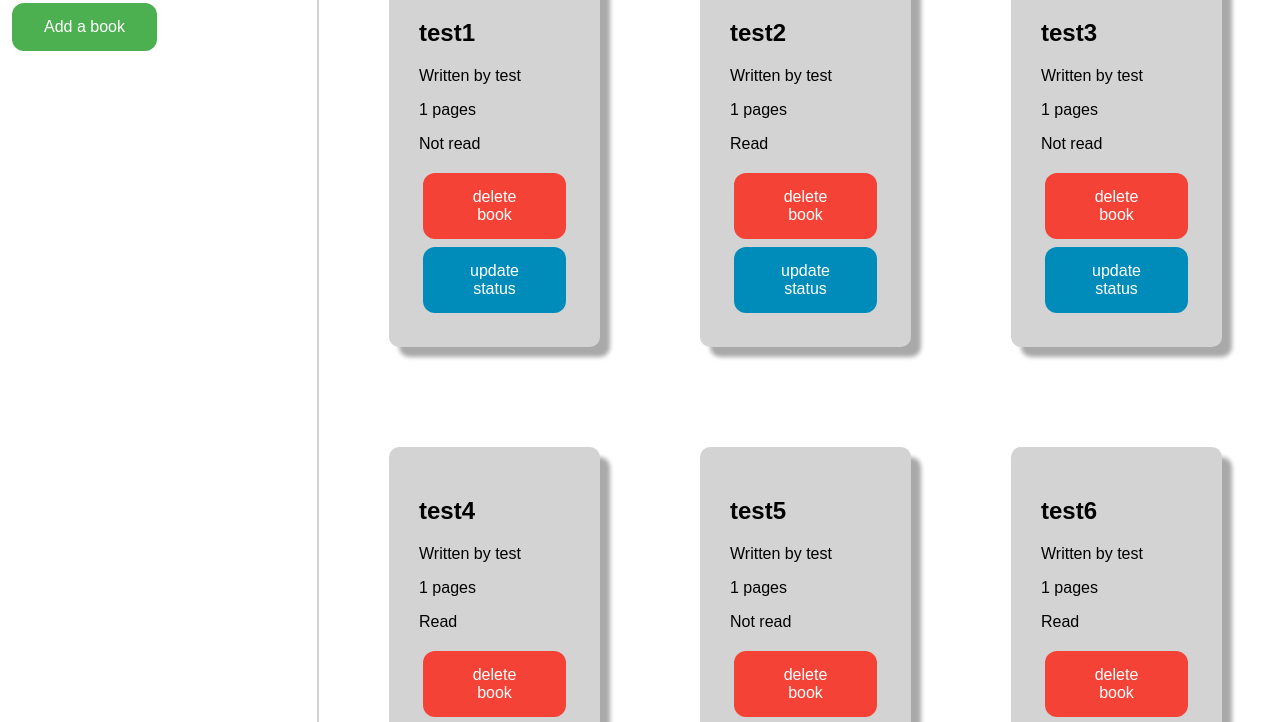
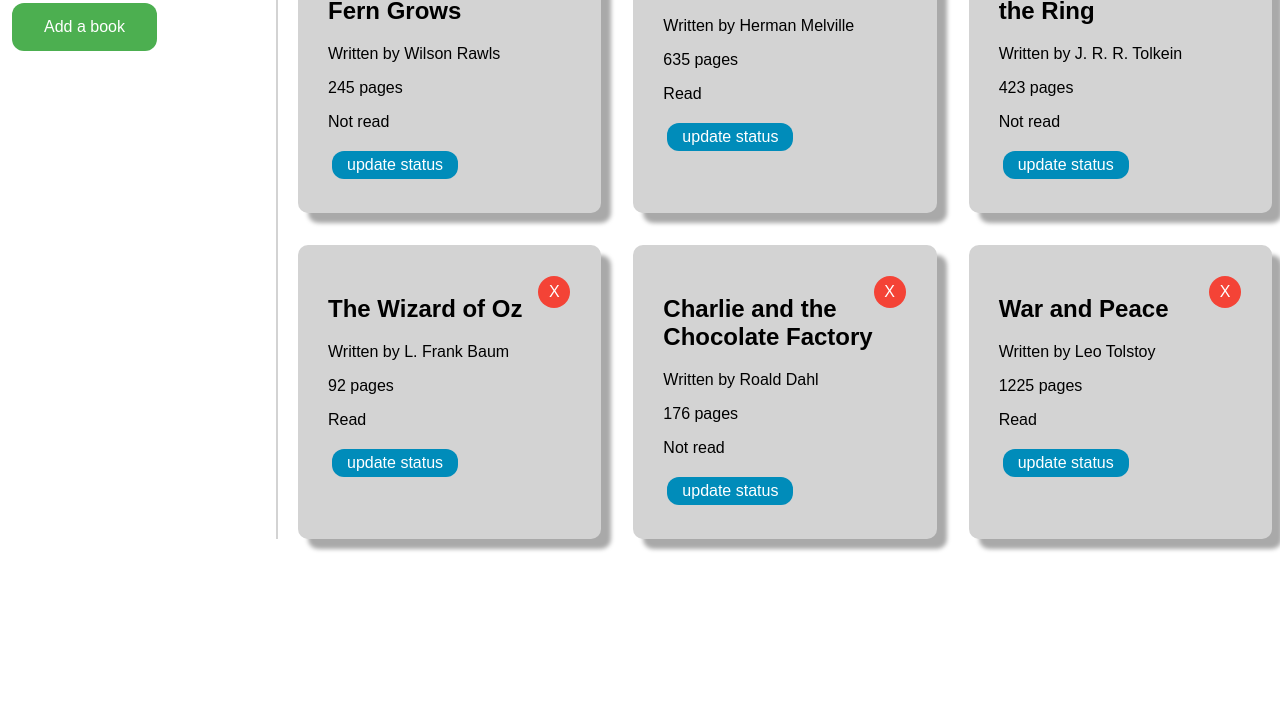
Before and after one commit to aljones1816/vanillaLibrary, a plain HTML site: page index.html in a window 1280 px wide. Shown: the part 89-811 px from the top of the page. Drawn offline with Linux system fonts and the light colour scheme.

Commit message:
tweaked styling

```diff
--- a/JS/index.js
+++ b/JS/index.js
@@ -1,43 +1,43 @@
 let myLibrary = [
     {
-        title: "test1",
-        author: "test",
-        pages: 1,
+        title: "Where the Red Fern Grows",
+        author: "Wilson Rawls",
+        pages: 245,
         status: false,
         id:0
     },
     {
-        title: "test2",
-        author: "test",
-        pages: 1,
+        title: "Moby Dick",
+        author: "Herman Melville",
+        pages: 635,
         status: true,
         id:1
     },
     {
-        title: "test3",
-        author: "test",
-        pages: 1,
+        title: "The Fellowship of the Ring",
+        author: "J. R. R. Tolkein",
+        pages: 423,
         status: false,
         id:2
     },
     {
-        title: "test4",
-        author: "test",
-        pages: 1,
+        title: "The Wizard of Oz",
+        author: "L. Frank Baum",
+        pages: 92,
         status: true,
         id:3
     },
     {
-        title: "test5",
-        author: "test",
-        pages: 1,
+        title: "Charlie and the Chocolate Factory",
+        author: "Roald Dahl",
+        pages: 176,
         status: false,
         id:4
     },
     {
-        title: "test6",
-        author: "test",
-        pages: 1,
+        title: "War and Peace",
+        author: "Leo Tolstoy",
+        pages: 1225,
         status: true,
         id:5
     }
@@ -84,12 +84,14 @@ function displayBooks(library) {
 
         const deleteButton = document.createElement('button');
         deleteButton.className = 'delete-button';
-        deleteButton.textContent = 'delete book'
+        deleteButton.textContent = 'X'
         deleteButton.addEventListener('click', function (e) {
             e.preventDefault();
             deleteBook(parseInt(newDiv.id));
 
         })
+
+        newDiv.append(deleteButton);
 
         const updateButton = document.createElement('button');
         updateButton.textContent = 'update status'
@@ -133,7 +135,7 @@ function displayBooks(library) {
         readPara.appendChild(readText);
         newDiv.appendChild(readPara);
 
-        newDiv.append(deleteButton);
+
         newDiv.append(updateButton);
 
         libraryContainer.appendChild(newDiv);
--- a/Styles/style.css
+++ b/Styles/style.css
@@ -25,38 +25,25 @@
 
 .card-grid {
   display: grid;
-  grid-template-columns: 1fr;
+  grid-template-columns: repeat(auto-fill, minmax(300px, 1fr));
+  gap: 2rem;
 }
 
-@media (min-width: 500px) {
+@media (min-width: 1080px) {
     .container {
-      grid-template-columns: 1fr 3fr;
+      grid-template-columns: 270px 3fr;
       grid-template-areas:
         "header  content"
     }
     .header {
         border-right: 2px solid lightgray;
+        border-bottom: none;
+        max-width: 270px;
     }
-    .card-grid {
-      grid-template-columns: 1fr 1fr;
-    }
+
 
   }
 
-  @media (min-width: 810px) {
-    .container {
-      grid-template-columns: 1fr 3fr;
-      grid-template-areas:
-        "header  content"
-    }
-    .header {
-        border-right: 2px solid lightgray;
-    }
-    .card-grid {
-      grid-template-columns: 1fr 1fr 1fr;
-    }
-
-  }
 
 
 
@@ -104,8 +91,6 @@
 .bookCard {
 
     padding: 30px;
-    max-width: 300px;
-    margin: 50px;
     background: lightgray;
     border-radius: 10px;
     box-shadow: 10px 10px 4px darkgrey;
@@ -125,8 +110,12 @@
     border-radius:12px;
   }
 
+  .button:hover {
+    background-color: #337535;
+  }
+
   .cancel-button {
-    background-color: #e7e7e7; /* Green */
+    background-color: #949494;
     border: none;
     color: white;
     padding: 15px 32px;
@@ -138,28 +127,42 @@
     border-radius:12px;
   }
 
+  .cancel-button:hover {
+    background-color: #575757;
+  }
+
   .delete-button {
-    background-color: #f44336; /* Green */
+    float: right;
+    background-color: #f44336;
     border: none;
     color: white;
-    padding: 15px 32px;
+    height: 2em;
+    width: 2em;
     text-align: center;
     text-decoration: none;
-    display: inline-block;
+    font-size: 16px;
+    margin: 1px;
+    border-radius:50%;
+  }
+
+  .delete-button:hover {
+    background-color: #ac2e25;
+  }
+
+  .update-button {
+
+    background-color: #008CBA;
+    color: white;
+    padding: 5px 15px;
+    text-align: center;
+    text-decoration: none;
+
     font-size: 16px;
     margin: 4px;
     border-radius:12px;
+    border:none;
   }
 
-  .update-button {
-    background-color: #008CBA; /* Green */
-    border: none;
-    color: white;
-    padding: 15px 32px;
-    text-align: center;
-    text-decoration: none;
-    display: inline-block;
-    font-size: 16px;
-    margin: 4px;
-    border-radius:12px;
+  .update-button:hover {
+    background-color: #005d7c;
   }
```
